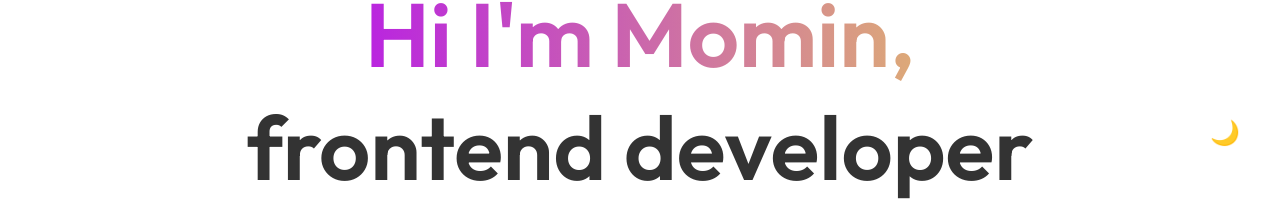
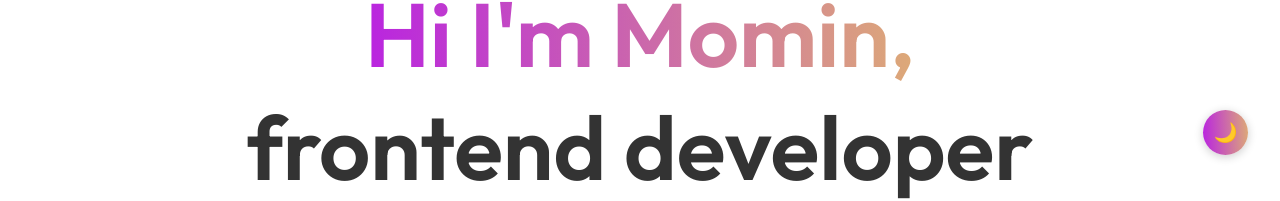
Before and after one commit to mominjemal/portfolio-react, a React (Vite) app: page / in a window 1280 px wide. Shown: the part 613-814 px from the top of the page. Built offline with nearby package versions, Linux system fonts and the light colour scheme.

Commit message:
added background for the theme toggler button

```diff
--- a/src/components/ThemeToggle/ThemeToggle.css
+++ b/src/components/ThemeToggle/ThemeToggle.css
@@ -2,16 +2,28 @@
   position: fixed;
   bottom: 2rem;
   right: 2rem;
-  background: none;
+  width: 45px;
+  height: 45px;
   border: none;
-  font-size: 1.5rem;
+  border-radius: 50%;
   cursor: pointer;
-  padding: 0.5rem;
-  border-radius: 50%;
-  transition: transform 0.3s ease;
+  padding: 0;
+  display: flex;
+  align-items: center;
+  justify-content: center;
+  font-size: 1.2rem;
+  transition: all 0.3s ease;
+  background: var(--primary-gradient);
+  box-shadow: 0 2px 10px rgba(0, 0, 0, 0.2);
   z-index: 1000;
 }
 
 .theme-toggle:hover {
   transform: scale(1.1);
+  box-shadow: 0 4px 15px rgba(0, 0, 0, 0.3);
 }
+
+.theme-toggle:focus {
+  outline: none;
+  box-shadow: 0 0 0 3px var(--accent);
+}
```
